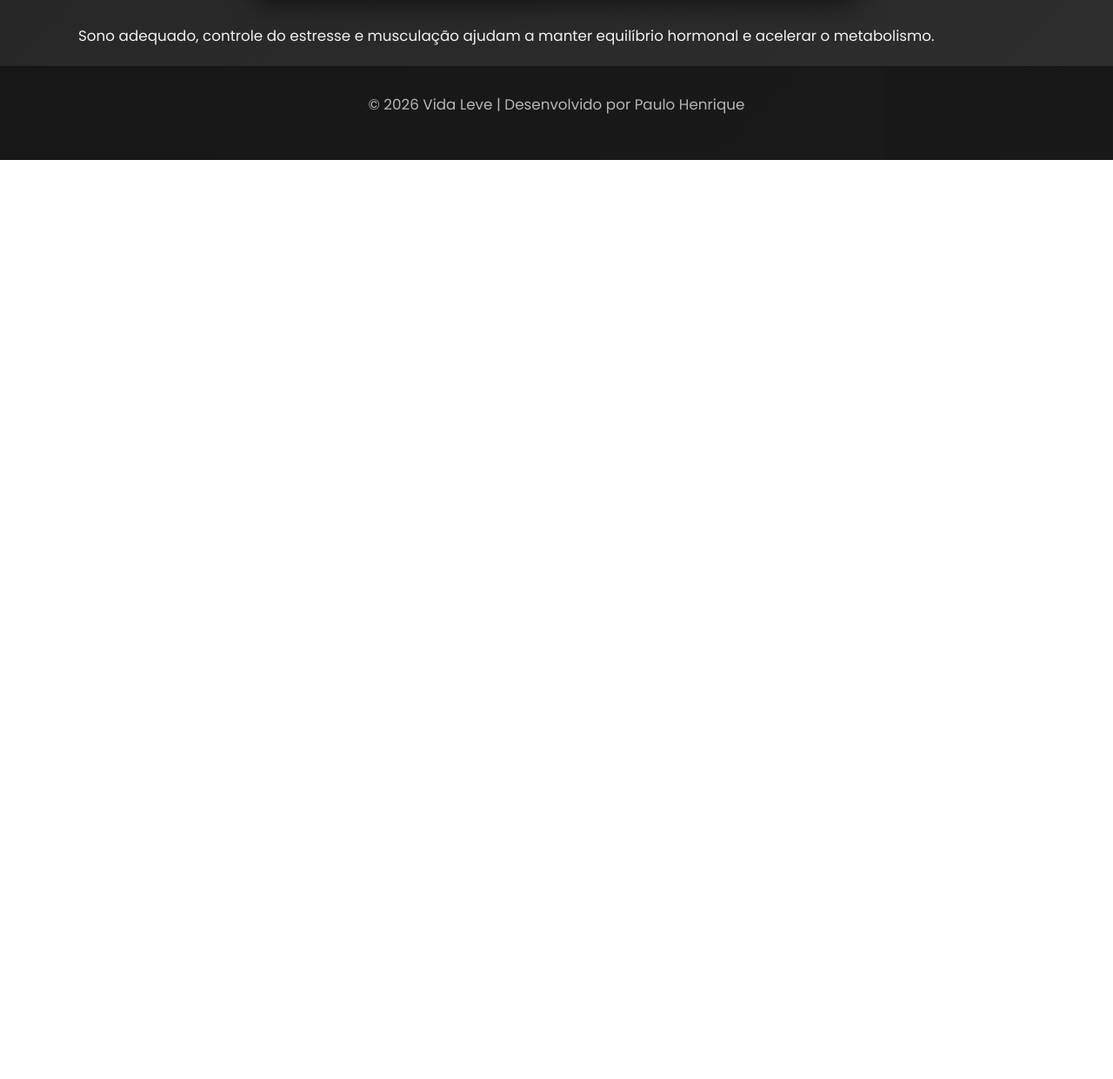
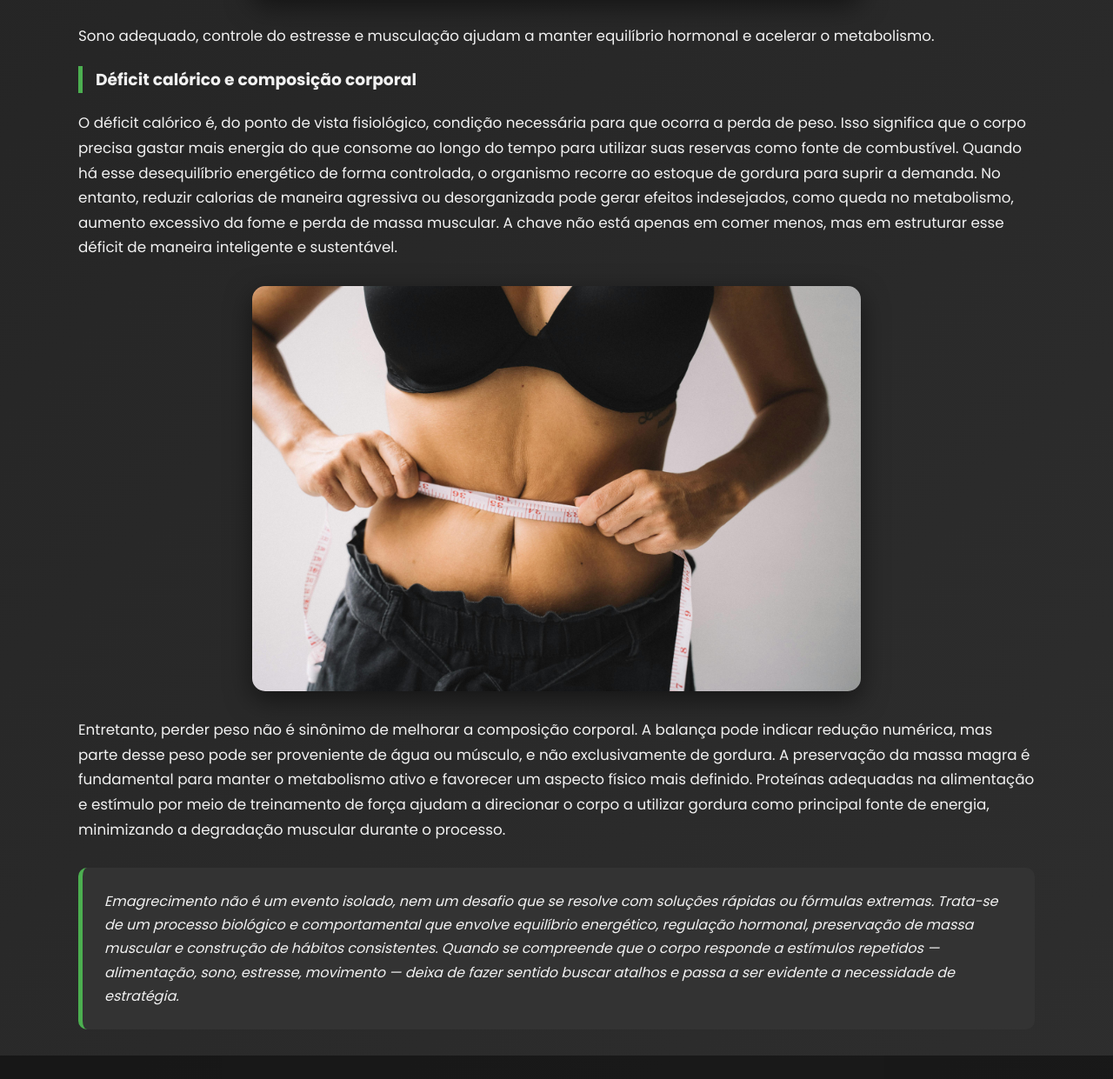
Before and after one commit to phsantos06/Emagrecimento, a plain HTML site: page index.html in a window 1280 px wide. Shown: the part 1964-3205 px from the top of the page at 87% size. Before the commit the page ends 2148 px from the top, so only its background shows below. Drawn offline with Linux system fonts and the light colour scheme.

Commit message:
Add files via upload

```diff
--- a/index.html
+++ b/index.html
@@ -60,7 +60,6 @@
         </p>
     </section>
 
-    <section>
         <h2>O papel dos hormônios</h2>
 
         <p>
@@ -74,8 +73,11 @@
             Sono adequado, controle do estresse e musculação ajudam a manter
             equilíbrio hormonal e acelerar o metabolismo.
         </p>
-    </section>
-
+        <h3>Déficit calórico e composição corporal</h3>
+        <p>O déficit calórico é, do ponto de vista fisiológico, condição necessária para que ocorra a perda de peso. Isso significa que o corpo precisa gastar mais energia do que consome ao longo do tempo para utilizar suas reservas como fonte de combustível. Quando há esse desequilíbrio energético de forma controlada, o organismo recorre ao estoque de gordura para suprir a demanda. No entanto, reduzir calorias de maneira agressiva ou desorganizada pode gerar efeitos indesejados, como queda no metabolismo, aumento excessivo da fome e perda de massa muscular. A chave não está apenas em comer menos, mas em estruturar esse déficit de maneira inteligente e sustentável.</p>
+        <img src="imgcinco.jpg" alt="Déficit calórico">
+        <p>Entretanto, perder peso não é sinônimo de melhorar a composição corporal. A balança pode indicar redução numérica, mas parte desse peso pode ser proveniente de água ou músculo, e não exclusivamente de gordura. A preservação da massa magra é fundamental para manter o metabolismo ativo e favorecer um aspecto físico mais definido. Proteínas adequadas na alimentação e estímulo por meio de treinamento de força ajudam a direcionar o corpo a utilizar gordura como principal fonte de energia, minimizando a degradação muscular durante o processo.</p>
+        <blockquote>Emagrecimento não é um evento isolado, nem um desafio que se resolve com soluções rápidas ou fórmulas extremas. Trata-se de um processo biológico e comportamental que envolve equilíbrio energético, regulação hormonal, preservação de massa muscular e construção de hábitos consistentes. Quando se compreende que o corpo responde a estímulos repetidos — alimentação, sono, estresse, movimento — deixa de fazer sentido buscar atalhos e passa a ser evidente a necessidade de estratégia.</blockquote>
 </main>
 
 <footer>
```
